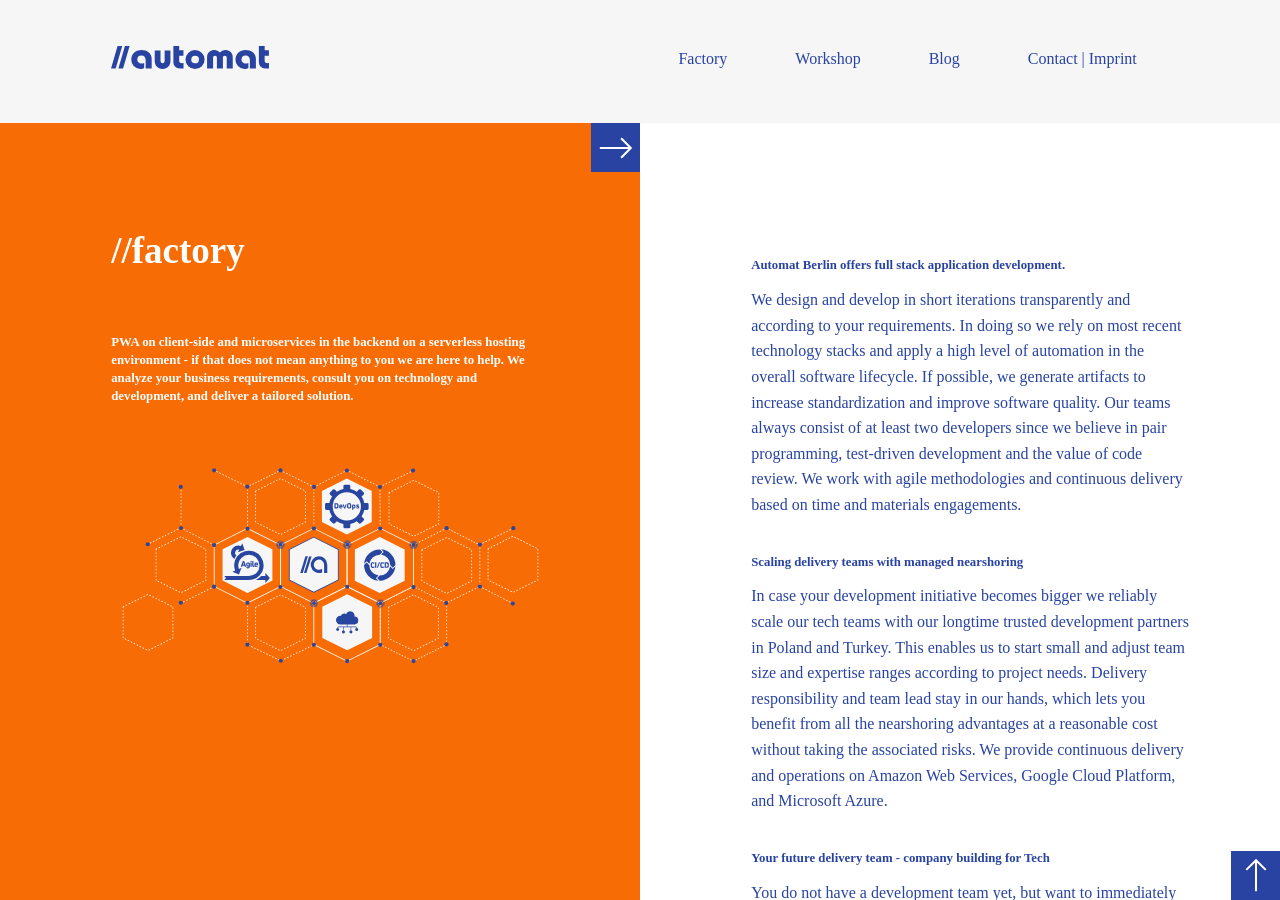
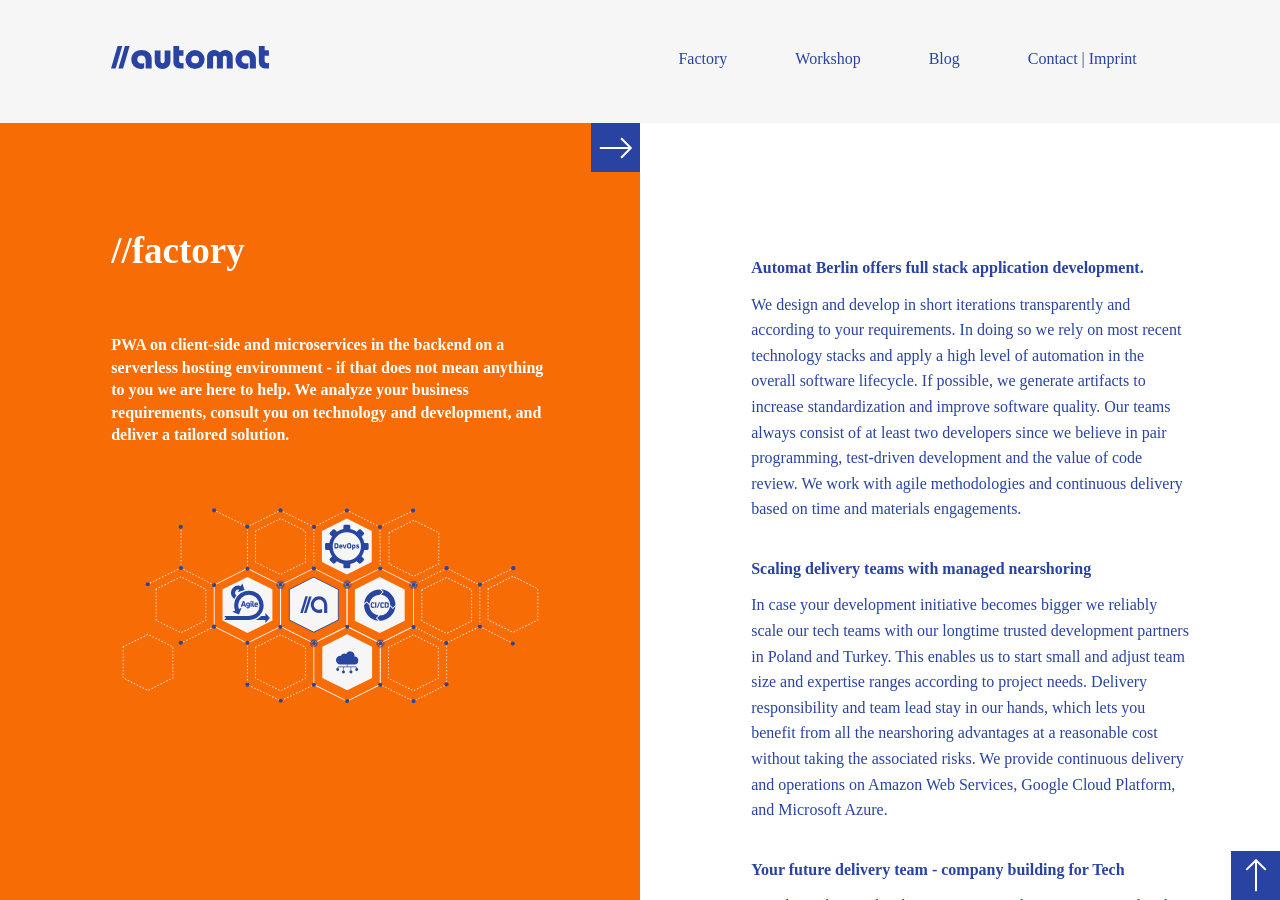
Before and after one commit to automat-berlin/automat-berlin.github.io, a Jekyll site: the page built from index.html, in a window 1280 px wide and 900 px high, scrolled down 1037 px. Built offline with Jekyll 4.4.1, drawn with Linux system fonts in a browser that asks for light colours; nearby versions of some CDN libraries; some web fonts are replaced.

Commit message:
Don't make the header smaller than the text

```diff
--- a/stylesheets/style.css
+++ b/stylesheets/style.css
@@ -142,7 +142,6 @@
 	font-family: UniNeueHeavy;
 	font-size:16px;
 	font-size:1em;
-	font-size:1vw;
 	line-height:1.4;
 	margin:20px 0 12px 0;
 }
```
